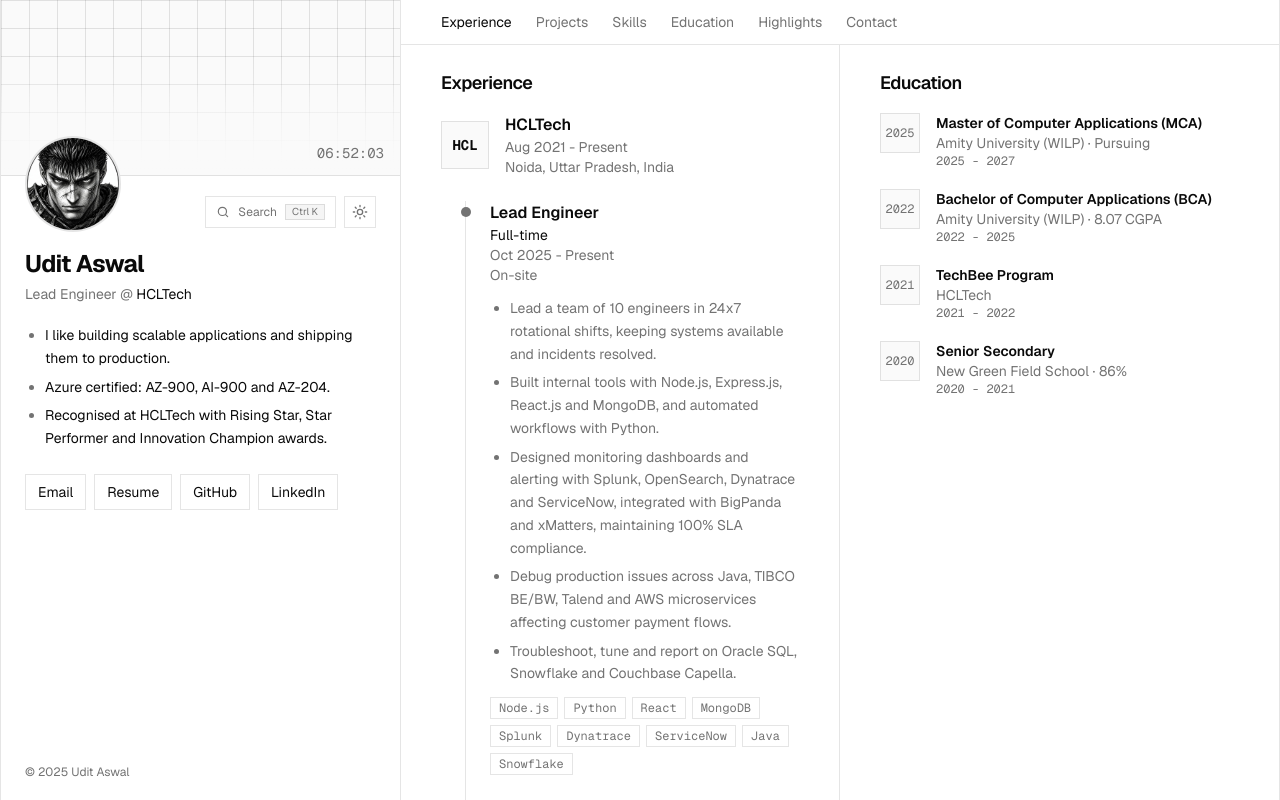
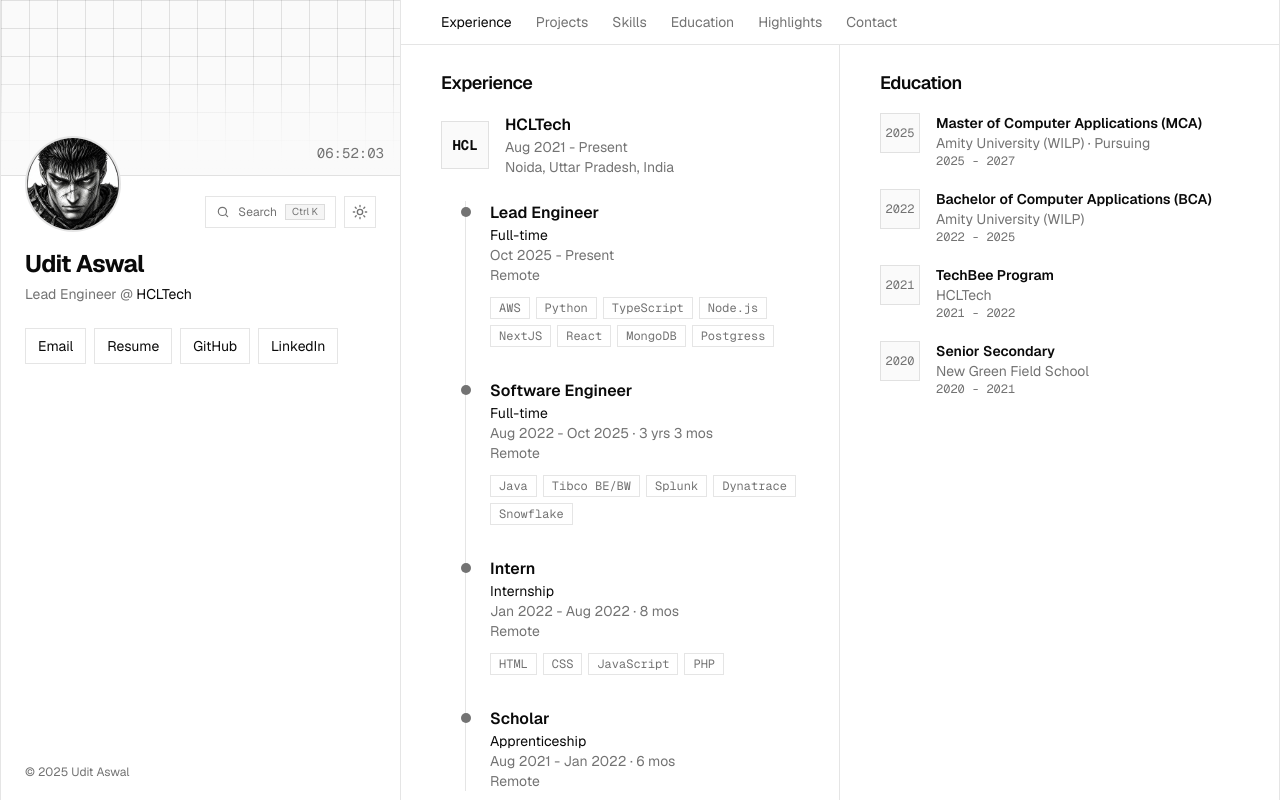
Before and after one commit to uditaswal/Portfolio, a Next.js app: page / in a window 1280 px wide. Built offline with nearby package versions, Linux system fonts and the light colour scheme.

Commit message:
updated data

```diff
--- a/src/app/components/sections/Hero.tsx
+++ b/src/app/components/sections/Hero.tsx
@@ -57,11 +57,17 @@
           </a>
         </p>
 
-        <ul className="mt-5 list-disc space-y-1.5 pl-5 text-sm leading-relaxed marker:text-muted-foreground">
-          <li>I like building scalable applications and shipping them to production.</li>
-          <li>Azure certified: AZ-900, AI-900 and AZ-204.</li>
-          <li>Recognised at HCLTech with Rising Star, Star Performer and Innovation Champion awards.</li>
-        </ul>
+        {/* <ul className="mt-5 list-disc space-y-1.5 pl-5 text-sm leading-relaxed marker:text-muted-foreground">
+          <li>
+            I like building scalable applications and shipping them to
+            production.
+          </li>
+          <li>Azure certified: AZ-204,AZ-900, AI-900.</li>
+          <li>
+            Recognised at HCLTech with Rising Star, Star Performer and
+            Innovation Champion awards.
+          </li>
+        </ul> */}
 
         <div className="mt-6 flex flex-wrap gap-2">
           {links.map((link) => (
--- a/src/app/data.ts
+++ b/src/app/data.ts
@@ -88,23 +88,23 @@
         title: "Lead Engineer",
         type: "Full-time",
         period: "Oct 2025 - Present",
-        mode: "On-site",
-        points: [
-          "Lead a team of 10 engineers in 24x7 rotational shifts, keeping systems available and incidents resolved.",
-          "Built internal tools with Node.js, Express.js, React.js and MongoDB, and automated workflows with Python.",
-          "Designed monitoring dashboards and alerting with Splunk, OpenSearch, Dynatrace and ServiceNow, integrated with BigPanda and xMatters, maintaining 100% SLA compliance.",
-          "Debug production issues across Java, TIBCO BE/BW, Talend and AWS microservices affecting customer payment flows.",
-          "Troubleshoot, tune and report on Oracle SQL, Snowflake and Couchbase Capella.",
-        ],
-        skills: ["Node.js", "Python", "React", "MongoDB", "Splunk", "Dynatrace", "ServiceNow", "Java", "Snowflake"],
+        mode: "Remote",
+        // points: [
+        //   "Lead a team of 10 engineers in 24x7 rotational shifts, keeping systems available and incidents resolved.",
+        //   "Built internal tools with Node.js, Express.js, React.js and MongoDB, and automated workflows with Python.",
+        //   "Designed monitoring dashboards and alerting with Splunk, OpenSearch, Dynatrace and ServiceNow, integrated with BigPanda and xMatters, maintaining 100% SLA compliance.",
+        //   "Debug production issues across Java, TIBCO BE/BW, Talend and AWS microservices affecting customer payment flows.",
+        //   "Troubleshoot, tune and report on Oracle SQL, Snowflake and Couchbase Capella.",
+        // ],
+        skills: ["AWS","Python","TypeScript","Node.js", "NextJS", "React", "MongoDB","Postgress"],
       },
       {
         title: "Software Engineer",
         type: "Full-time",
         period: "Aug 2022 - Oct 2025",
         duration: "3 yrs 3 mos",
-        mode: "On-site",
-        skills: ["Oracle SQL Developer", "AWS"],
+        mode: "Remote",
+        skills: [ "Java","Tibco BE/BW","Splunk", "Dynatrace", "Snowflake"],
       },
       {
         title: "Intern",
@@ -112,7 +112,7 @@
         period: "Jan 2022 - Aug 2022",
         duration: "8 mos",
         mode: "Remote",
-        skills: ["HTML", "MySQL"],
+        skills: ["HTML","CSS","JavaScript","PHP"],
       },
       {
         title: "Scholar",
@@ -120,7 +120,7 @@
         period: "Aug 2021 - Jan 2022",
         duration: "6 mos",
         mode: "Remote",
-        skills: ["Shell Scripting", "DBMS"],
+        // skills: ["Shell Scripting", "DBMS","Netowo"],
       },
     ],
   },
@@ -229,19 +229,19 @@
     degree: "Bachelor of Computer Applications (BCA)",
     school: "Amity University (WILP)",
     period: "2022 - 2025",
-    note: "8.07 CGPA",
+    // note: "8.07 CGPA",
   },
   {
     degree: "TechBee Program",
     school: "HCLTech",
     period: "2021 - 2022",
-    note: "",
+    // note: "",
   },
   {
     degree: "Senior Secondary",
     school: "New Green Field School",
     period: "2020 - 2021",
-    note: "86%",
+    // note: "",
   },
 ];
 
```
Also changed, not shown: .claude/launch.json (added).
